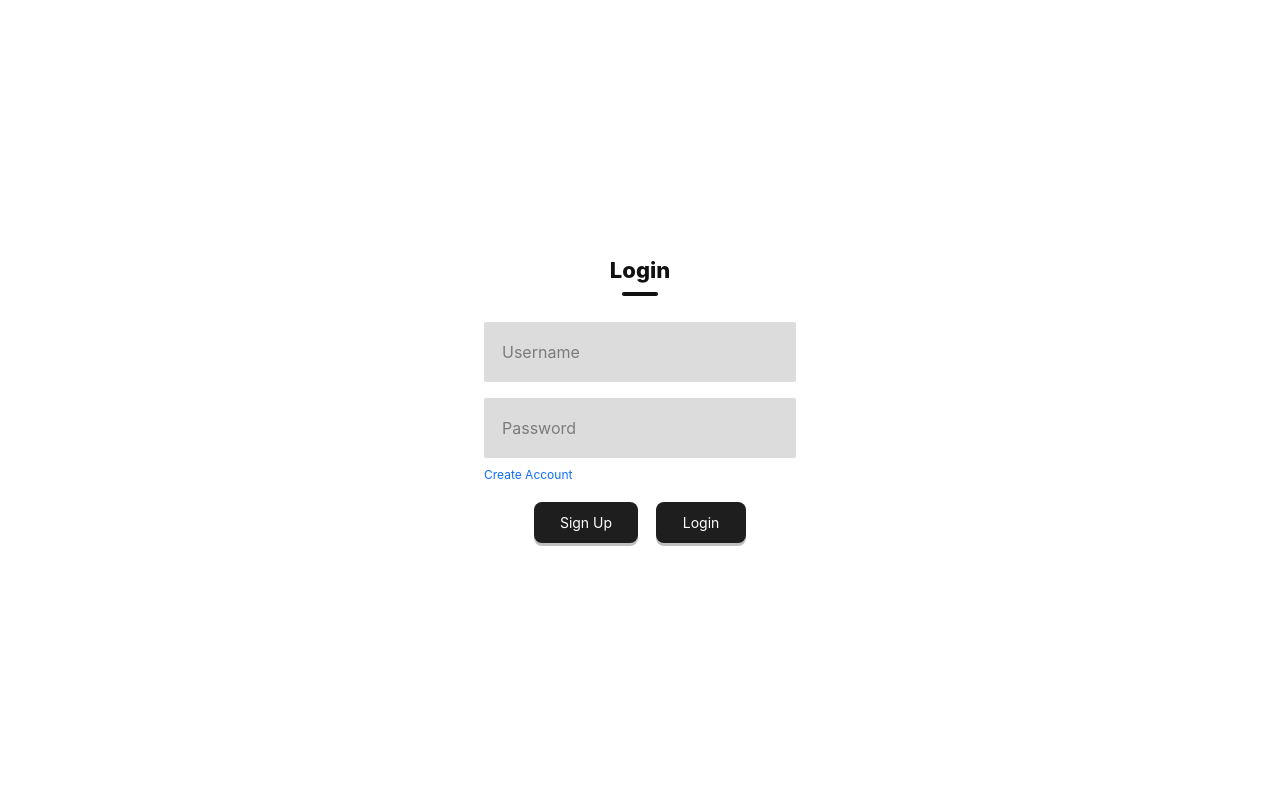
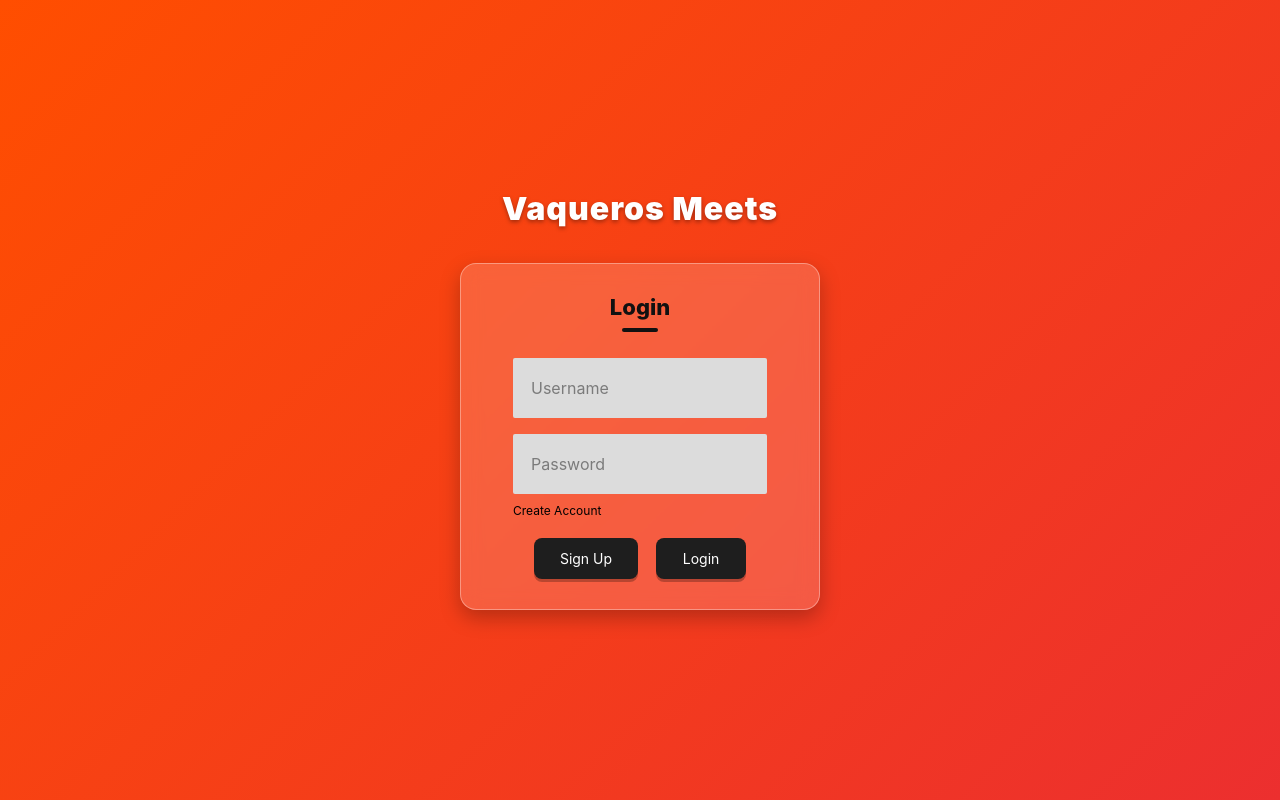
Before and after one commit to Gabriel956/Software_Engineering_Project, a Django app: page / in a window 1280 px wide. Run offline with Django 5.2, Linux system fonts and the light colour scheme; some libraries are stand-ins or nearby versions.

Commit message:
log in screen

```diff
--- a/main/app/templates/app/login_events.html
+++ b/main/app/templates/app/login_events.html
@@ -4,7 +4,9 @@
   <meta charset="utf-8">
   <meta name="viewport" content="width=device-width, initial-scale=1">
   <title>In the Works — Login</title>
-  <link href="https://cdn.jsdelivr.net/npm/bootstrap@5.3.2/dist/css/bootstrap.min.css" rel="stylesheet">
+
+  <link rel="stylesheet"
+        href="https://cdn.jsdelivr.net/npm/bootstrap@5.3.2/dist/css/bootstrap.min.css">
 
   <style>
   html, body {
@@ -13,7 +15,7 @@
   }
 
   body {
-      background: #fff;
+    background: linear-gradient(135deg, #ff4e00, #ec2f2f); /* BLOOD ORANGE GRADIENT */
     font-family: Inter, system-ui, -apple-system, "Segoe UI", Roboto, "Helvetica Neue", Arial;
     color: #111;
     overflow-x: hidden;
@@ -30,8 +32,14 @@
 
 .login-card {
   width: 360px;
-      background: transparent;
   text-align: center;
+  padding: 30px 28px;
+  border-radius: 16px;
+  background: rgba(255, 255, 255, 0.17);  /* translucent white */
+  box-shadow: 0 8px 20px rgba(0, 0, 0, 0.25);
+  backdrop-filter: blur(10px);            /* frosted-glass effect */
+  -webkit-backdrop-filter: blur(10px);
+  border: 1px solid rgba(255, 255, 255, 0.35);
 }
 
   h1.title {
@@ -47,8 +55,8 @@
     content: '';
     position: absolute;
     left: 50%;
+    bottom: 0;
     transform: translateX(-50%);
-      bottom: 0;
     height: 4px;
     width: 36px;
     background: #111;
@@ -60,9 +68,7 @@
     border: 0;
     height: 60px;
     border-radius: 2px;
-      box-shadow: none;
-      padding-left: 18px;
-      padding-right: 18px;
+    padding: 0 18px;
   }
 
   .form-control.custom-input::placeholder {
@@ -75,7 +81,7 @@
     margin-top: 8px;
     margin-bottom: 18px;
     font-size: 12px;
-      color: #0d6efd;
+    color: #000000;
     text-decoration: none;
   }
 
@@ -85,65 +91,90 @@
     border: 0;
     border-radius: 8px;
     padding: 10px 26px;
-      box-shadow: 0 3px 0 rgba(0, 0, 0, 0.25);
     font-size: 14px;
     min-width: 90px;
+    box-shadow: 0 3px 0 rgba(0, 0, 0, 0.25);
   }
 
   .btn-row {
     display: flex;
+    justify-content: center;
     gap: 18px;
-      justify-content: center;
     margin-top: 12px;
   }
+
+  .app-title {
+  font-size: 32px;
+  font-weight: 900;
+  letter-spacing: 1px;
+  color: #fff;
+  text-shadow: 0 2px 4px rgba(0,0,0,0.35);
+  margin-bottom: 10px;
+}
+
 </style>
+
 </head>
 
 <body>
 
   <div class="login-wrap" id="loginWrap">
+
+    <!-- Centered App Title -->
+    <div class="page-title text-center mb-4">
+      <h1 class="app-title">Vaqueros Meets</h1>
+    </div>
+
+    <!-- Login Card -->
     <div class="login-card">
+
       <h1 class="title">Login</h1>
 
       <form class="px-4" method="post" action="{% url 'login_events' %}">
         {% csrf_token %}
 
         {% if error %}
-          <p style="color:red; font-size: 0.9rem;">{{ error }}</p>
+          <p style="color: red; font-size: 0.9rem;">{{ error }}</p>
         {% endif %}
 
         <div class="mb-3">
           <input type="text"
                  class="form-control custom-input"
+                 name="username"
                  placeholder="Username"
-                 name="username"
                  required>
         </div>
+
         <div class="mb-1">
           <input type="password"
                  class="form-control custom-input"
+                 name="password"
                  placeholder="Password"
-                 name="password"
                  required>
         </div>
+
         <a href="#" class="create-link">Create Account</a>
+
         <div class="btn-row">
-          <!-- Sign up is just a placeholder for now -->
           <button type="button" class="btn btn-custom" id="signup">Sign Up</button>
           <button type="submit" class="btn btn-custom" id="login">Login</button>
         </div>
       </form>
+
     </div>
   </div>
 
   <script src="https://cdnjs.cloudflare.com/ajax/libs/gsap/3.12.2/gsap.min.js"></script>
   <script src="https://cdn.jsdelivr.net/npm/bootstrap@5.3.2/dist/js/bootstrap.bundle.min.js"></script>
+
   <script>
-    gsap.from('.title', { y: -20, opacity: 0, duration: 0.6 });
-    gsap.from('.custom-input', { y: 20, opacity: 0, stagger: 0.15 });
+    gsap.from('.app-title', { y: -20, opacity: 0, duration: 0.6 });
+    gsap.from('.title', { y: -15, opacity: 0, duration: 0.6, delay: 0.1 });
+    gsap.from('.custom-input', { y: 20, opacity: 0, stagger: 0.15, delay: 0.2 });
     gsap.from('.create-link', { opacity: 0, y: 10, delay: 0.4 });
     gsap.from('.btn-row button', { opacity: 0, y: 15, stagger: 0.1, delay: 0.5 });
   </script>
 
 </body>
+
 </html>
```
Also changed, not shown: main/db.sqlite3. Lines whose indentation alone changed are shown as unchanged.
